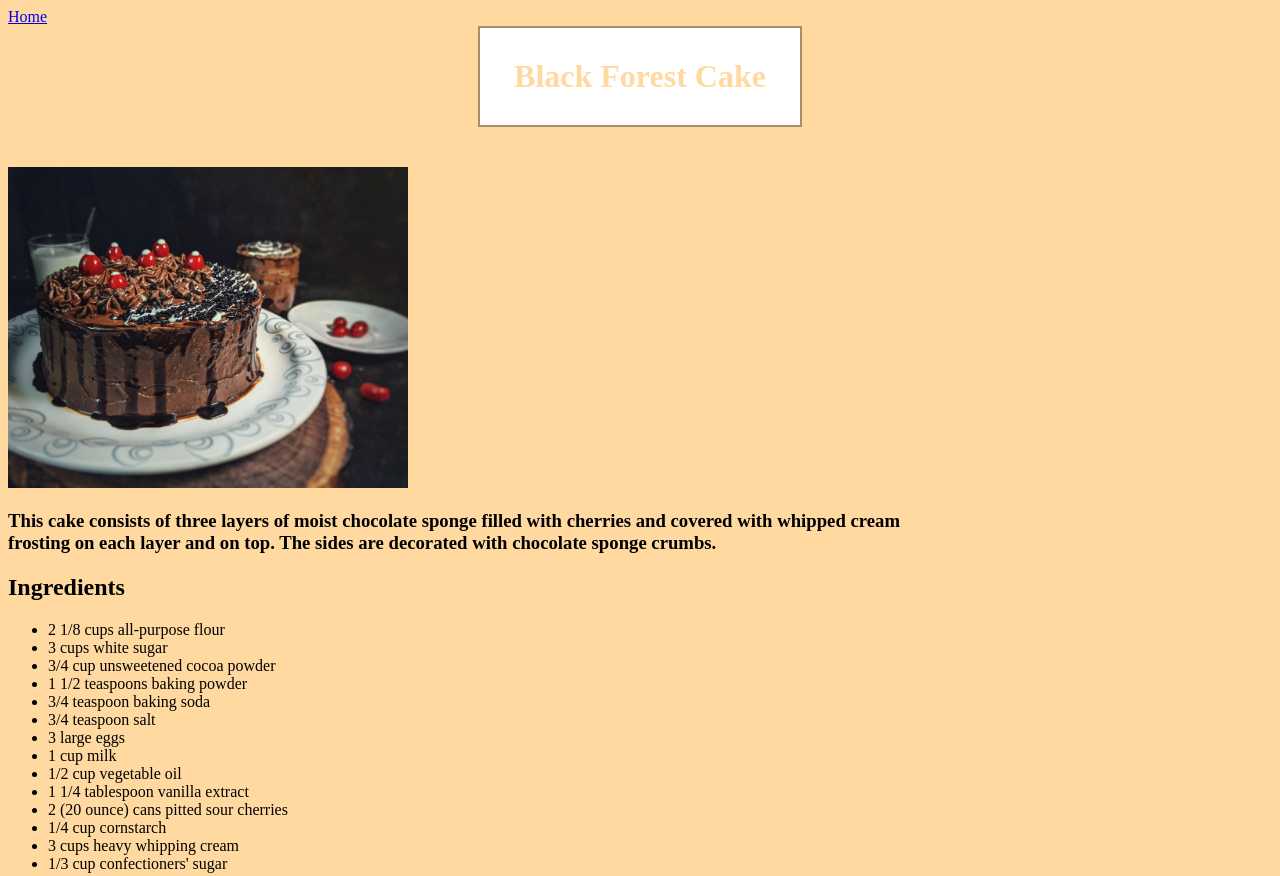
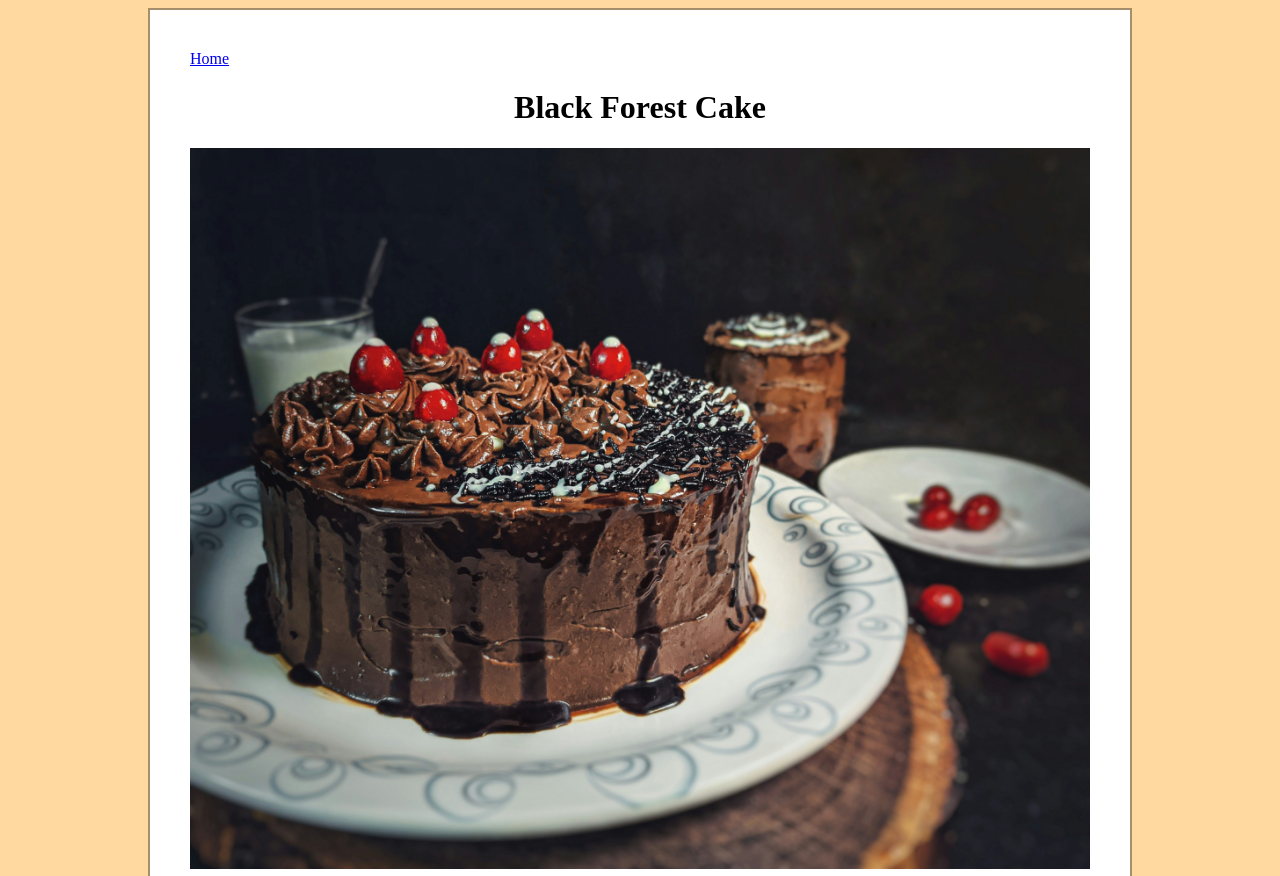
Before and after one commit to fallinblossoms777/odin-recipes, a plain HTML site: page black_forest.html in a window 1280 px wide. Shown: the top 876 px of the page. Drawn offline with Linux system fonts and the light colour scheme.

Commit message:
Style recipe elements and group similar tags

```diff
--- a/styles.css
+++ b/styles.css
@@ -3,30 +3,30 @@ body{
     font-family: "Lucida Handwriting", "Times New Roman", Times, serif;
 }
 
-h1{
-    padding: 30px;
+#title, .recipes, .information-recipe {
     background-color: white;
     margin: 0 auto;
+    border: 2px solid rgb(167, 142, 106);
+}
+
+#title{
+    padding: 30px;
     margin-bottom: 40px;
     width: 260px;
     text-align: center;
     font-size: 160x;
     color: rgb(255, 217, 160);
-    border: 2px solid rgb(167, 142, 106);
+
 }
 
 .recipes{
-    background-color: white;
-    width: auto;
     padding: 10px;
-    border: 2px solid rgb(167, 142, 106);
     font-size: 20px;
-    margin: 0 auto;
     width: 500px;
     text-align: center;
 }
 
-img{
+.recipes img{
     height: auto;
     width: 400px;
 }
@@ -34,3 +34,21 @@ img{
 .black_forest, .flan, .lemon_pie{
     margin-bottom: 40px;
 }
+
+.information-recipe{
+    padding: 40px;
+    width: 900px;
+}
+
+.information-recipe img{
+    height: auto;
+    width: 900px;
+}
+
+.recipe h1{
+    text-align: center;
+}
+
+.recipe-details{
+    display: flex;
+}
```
